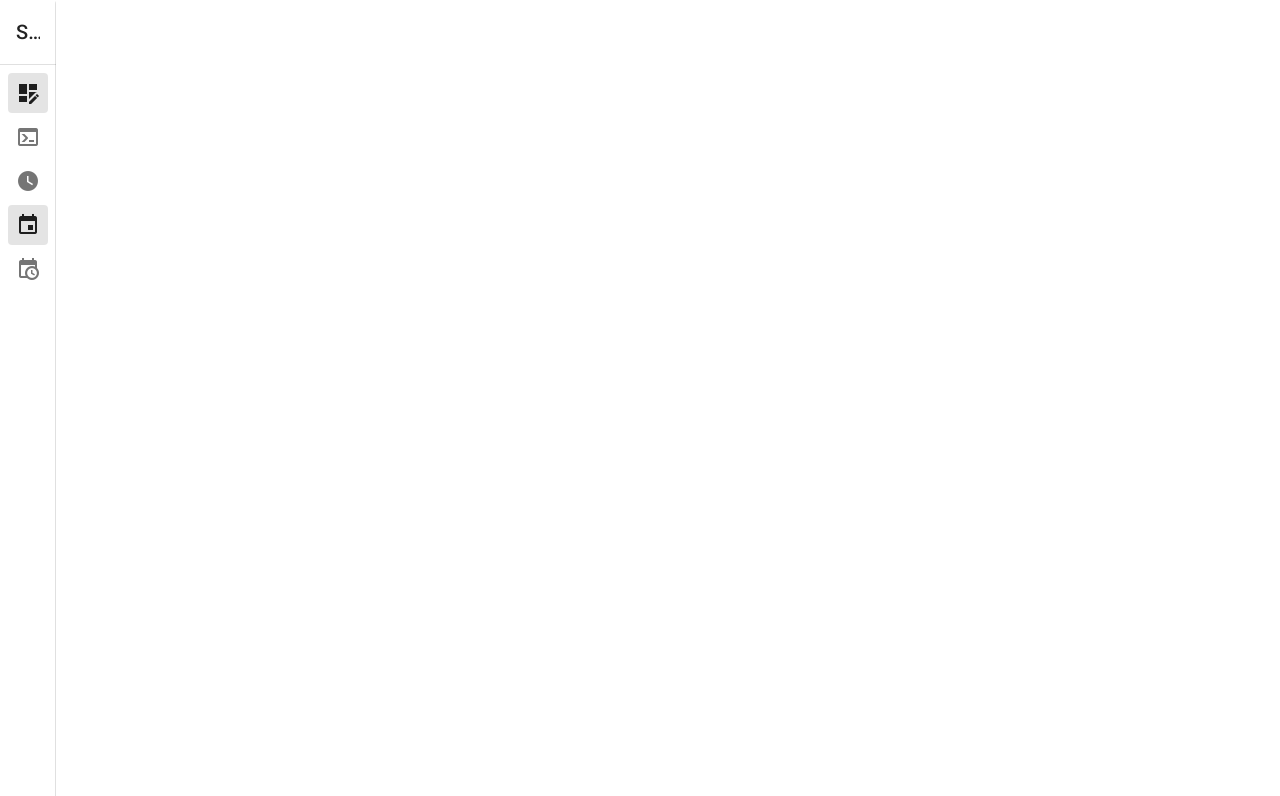
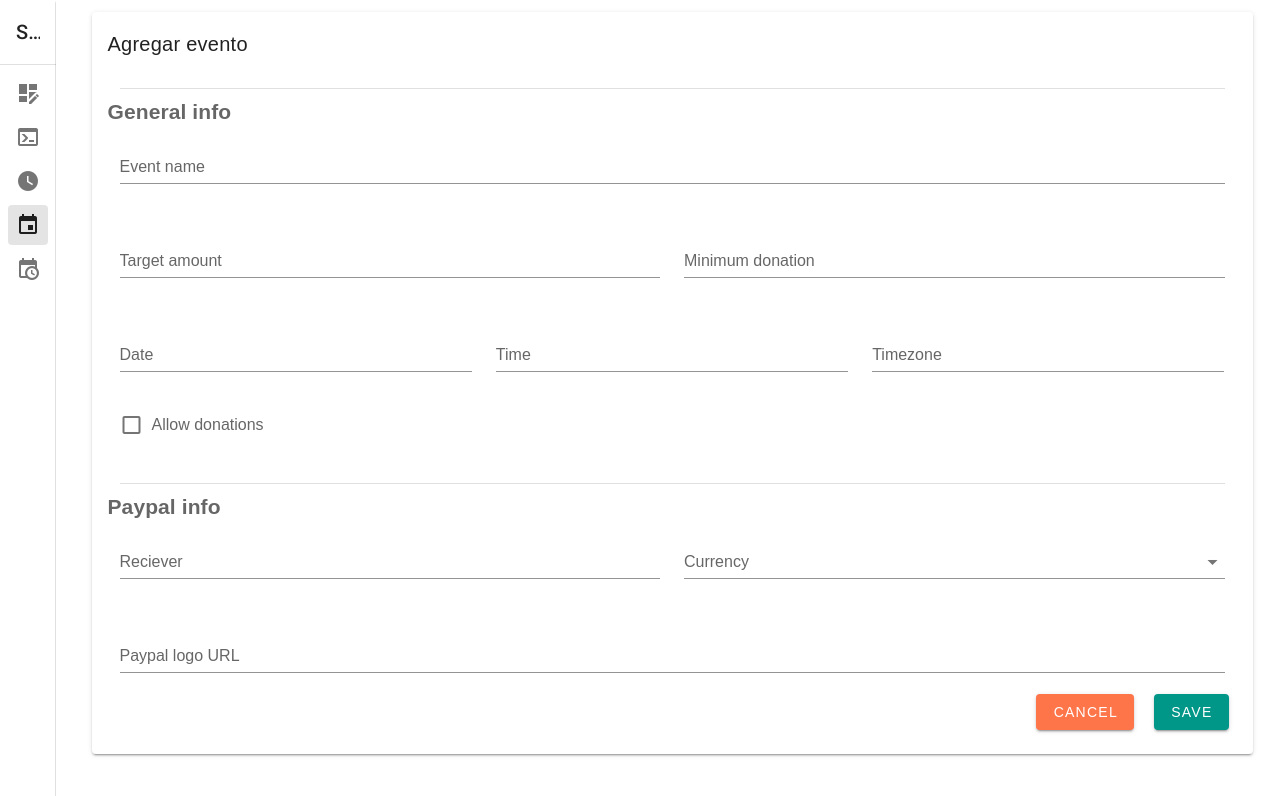
Before and after one commit to RhinoSC/Chatbot-frontend, a Vue app: page /manage/tracker/add in a window 1280 px wide. Shown: the top 796 px of the page. Built offline with nearby package versions, Linux system fonts and the light colour scheme.

Commit message:
addEvent view

```diff
--- a/src/components/Sidebar.vue
+++ b/src/components/Sidebar.vue
@@ -36,7 +36,7 @@ export default Vue.extend({
   data() {
     return {
       items: [
-        { icon: 'mdi-view-dashboard-edit', name: 'Dashboard', path: '/manage' },
+        { icon: 'mdi-view-dashboard-edit', name: 'Dashboard', path: '/dashboard' },
         { icon: 'mdi-console', name: 'Commands', path: '/manage/commands' },
         { icon: 'mdi-clock', name: 'Timers', path: '/manage/timers' },
         { icon: 'mdi-calendar', name: 'Tracker', path: '/manage/tracker' },
--- a/src/views/TrackerManagerView.vue
+++ /dev/null
@@ -1,22 +0,0 @@
-<template>
-  <h1>Tracker manager</h1>
-</template>
-
-<script lang="ts">
-import Vue from 'vue'
-
-export default Vue.extend({
-  name: 'tracker-manager-view',
-
-  components: {
-  },
-  data() {
-    return {
-
-    }
-  },
-  mounted(){
-    console.log('hola')
-  }
-})
-</script>
--- a/src/views/CommandsView.vue
+++ b/src/views/manage/CommandsView.vue
@@ -28,11 +28,11 @@
 </template>
 
 <script>
-import Sidebar from "../components/SideBar.vue";
-import Actions from "../components/Actions.vue";
+import Sidebar from "../../components/SideBar.vue";
+import Actions from "../../components/Actions.vue";
 
 // eslint-disable-next-line
-import API from "../api/index";
+import API from "../../api/index";
 
 export default {
   // eslint-disable-next-line
--- a/src/views/ScheduleManagerView.vue
+++ b/src/views/manage/ScheduleManagerView.vue
@@ -48,15 +48,11 @@
 </template>
 
 <script>
-import Sidebar from "../components/SideBar.vue";
 import draggable from 'vuedraggable'
-
-// eslint-disable-next-line
-import API from "../api/index";
 
 export default {
     // eslint-disable-next-line
-    components: { Sidebar, draggable },
+    components: { draggable },
     data() {
         return {
             tableHeaders: [
--- /dev/null
+++ b/src/views/manage/tracker/TrackerManagerView.vue
@@ -0,0 +1,38 @@
+<template>
+  <div>
+    <h1>Tracker manager</h1>
+    <v-container grid-list-xs>
+      <v-row>
+        <h2>Events</h2>
+        <v-spacer></v-spacer>
+        <v-btn link color="success" :to="'tracker/add'">Add</v-btn>
+      </v-row>
+      <v-list>
+        <v-list-item>
+          <v-list-item-content>
+            SRE9
+          </v-list-item-content>
+        </v-list-item>
+      </v-list>
+    </v-container>
+  </div>
+</template>
+
+<script lang="ts">
+import Vue from 'vue'
+
+export default Vue.extend({
+  name: 'manage-tracker',
+
+  components: {
+  },
+  data() {
+    return {
+
+    }
+  },
+  mounted() {
+    console.log('hola')
+  }
+})
+</script>
--- /dev/null
+++ b/src/views/manage/tracker/event/addEvent.vue
@@ -0,0 +1,92 @@
+<template>
+  <v-container grid-list-xs>
+    <v-card>
+      <v-card-title primary-title>
+        Agregar evento
+      </v-card-title>
+      <v-card-text>
+        <v-col>
+          <v-divider></v-divider>
+        </v-col>
+        <v-form class="mb-5">
+          <v-col>
+            <v-row>
+              <h2>General info</h2>
+            </v-row>
+            <v-row>
+              <v-col>
+                <v-text-field name="name" label="Event name" id="eventName"></v-text-field>
+              </v-col>
+            </v-row>
+            <v-row>
+              <v-col>
+                <v-text-field name="targetAmount" label="Target amount" id="targeAmount"></v-text-field>
+              </v-col>
+              <v-col>
+                <v-text-field name="minDonation" label="Minimum donation" id="minDonation"></v-text-field>
+              </v-col>
+            </v-row>
+            <v-row>
+              <v-col>
+                <v-text-field name="date" label="Date" id="date"></v-text-field>
+              </v-col>
+              <v-col>
+                <v-text-field name="time" label="Time" id="Time"></v-text-field>
+              </v-col>
+              <v-col>
+                <v-text-field name="timezone" label="Timezone" id="timezone"></v-text-field>
+              </v-col>
+            </v-row>
+            <v-checkbox label="Allow donations" v-model="allowDonations"></v-checkbox>
+          </v-col>
+          <v-col>
+            <v-divider></v-divider>
+          </v-col>
+          <v-col>
+            <v-row>
+              <h2>Paypal info</h2>
+            </v-row>
+            <v-row>
+              <v-col>
+                <v-text-field name="reciever" label="Reciever" id="recieverPaypal"></v-text-field>
+              </v-col>
+              <v-col>
+                <v-select :items="currencyItems" item-text="name" return-object label="Currency"></v-select>
+              </v-col>
+            </v-row>
+            <v-row>
+              <v-col>
+                <v-text-field name="paypalLogo" label="Paypal logo URL" id="paypalLogo"></v-text-field>
+              </v-col>
+            </v-row>
+          </v-col>
+          <v-row>
+            <v-spacer></v-spacer>
+            <v-btn color="warning" class="mr-5" link :to="'/manage/tracker'">Cancel</v-btn>
+            <v-btn color="success" class="mr-5">Save</v-btn>
+          </v-row>
+        </v-form>
+      </v-card-text>
+    </v-card>
+  </v-container>
+</template>
+
+<script lang="ts">
+import Vue from 'vue'
+
+export default Vue.extend({
+  name: 'manage-tracker',
+
+  components: {
+  },
+  data() {
+    return {
+      allowDonations: false,
+      currencyItems: [{ name: "US Dollar" }, { name: "Euro" }]
+    }
+  },
+  mounted() {
+    console.log('hola')
+  }
+})
+</script>
```
Also changed, not shown: src/router/index.ts (+16 -14 lines), src/views/manage/DashboardView.vue (renamed from src/views/DashboardView.vue), src/views/manage/ManageView.vue (renamed from src/views/ManageView.vue).
